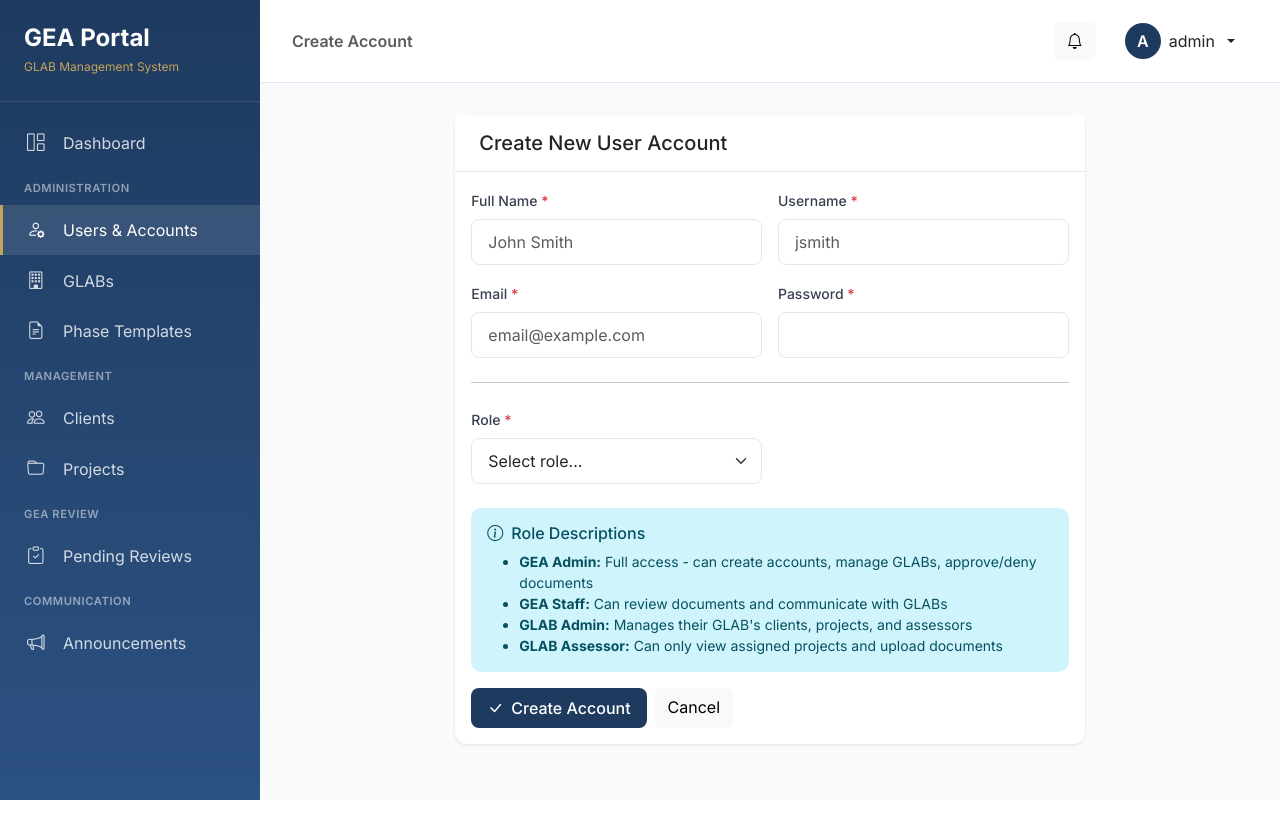
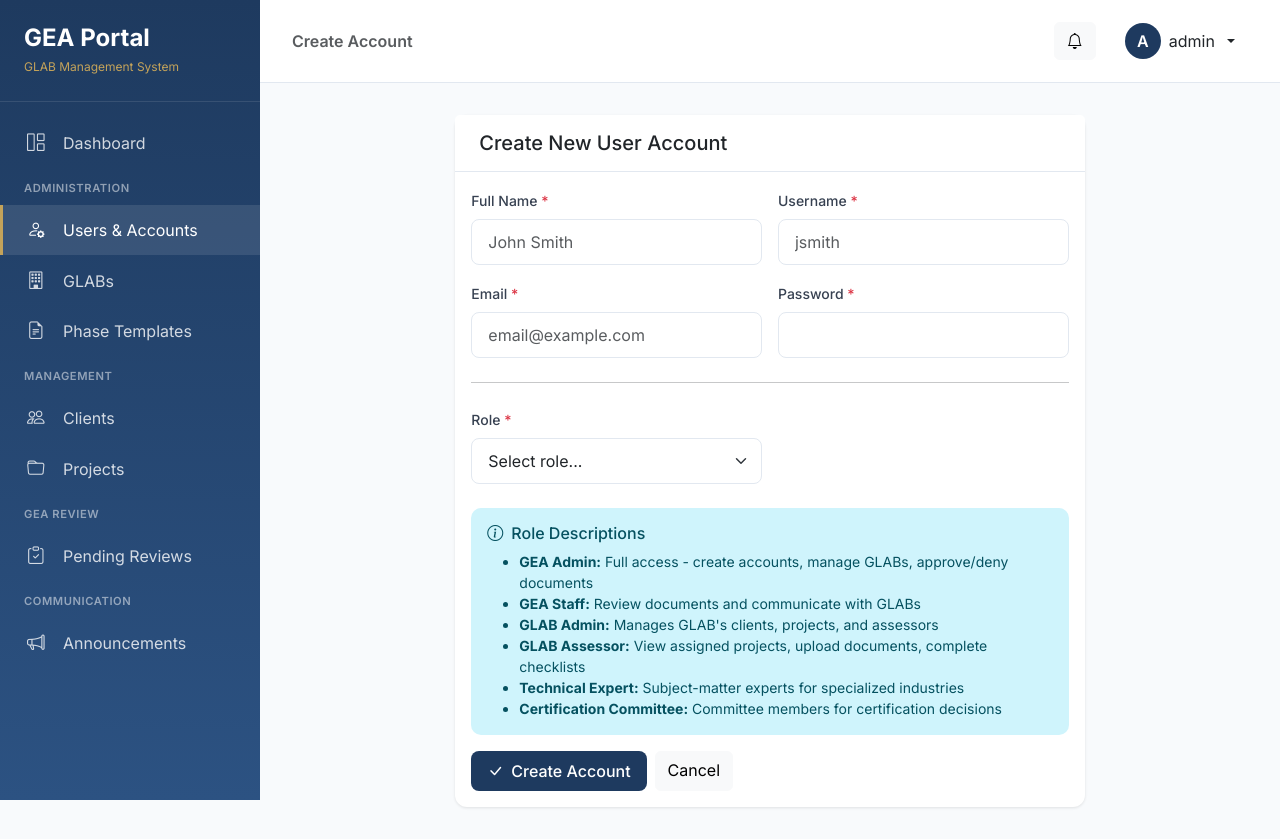
Before and after one commit to nebu-cpu/gea-glab-portal, a Flask app: page /users/create in a window 1280 px wide. Before the commit the page ends 800 px from the top, so only its background shows below. Run offline with Flask 3, Linux system fonts and the light colour scheme; a user stored in the database is signed in.

Commit message:
Add assessor ID/certification tracking, license type options, user role fields, complete workflow updates

```diff
--- a/app.py
+++ b/app.py
@@ -1156,6 +1156,29 @@ def create_user():
         )
         user.set_password(password)
 
+        # Handle assessor-specific fields
+        if role == 'glab_assessor':
+            assessor_id = request.form.get('assessor_id')
+            if assessor_id:
+                # Check uniqueness
+                if User.query.filter_by(assessor_id=assessor_id).first():
+                    flash('Assessor ID already exists.', 'error')
+                    return redirect(url_for('create_user'))
+                user.assessor_id = assessor_id
+
+            cert_date_str = request.form.get('certification_date')
+            if cert_date_str:
+                from datetime import datetime
+                user.certification_date = datetime.strptime(cert_date_str, '%Y-%m-%d').date()
+                # Calculate recertification due (3 years later)
+                user.recertification_due = user.certification_date.replace(year=user.certification_date.year + 3)
+
+            user.assessor_specializations = request.form.get('assessor_specializations')
+
+        # Handle technical expert fields
+        if role == 'technical_expert':
+            user.expert_domains = request.form.get('expert_domains')
+
         db.session.add(user)
         db.session.commit()
 
@@ -1204,8 +1227,24 @@ def create_glab():
             address=request.form.get('address'),
             contact_email=request.form.get('contact_email'),
             contact_phone=request.form.get('contact_phone'),
+            license_type=request.form.get('license_type', 'annual'),
             created_by=current_user.id
         )
+
+        # Handle license dates
+        license_start = request.form.get('license_start_date')
+        if license_start:
+            glab.license_start_date = datetime.strptime(license_start, '%Y-%m-%d').date()
+            # Calculate expiry based on license type
+            if glab.license_type == 'annual':
+                glab.license_expiry_date = glab.license_start_date.replace(year=glab.license_start_date.year + 1)
+            else:  # triennial
+                glab.license_expiry_date = glab.license_start_date.replace(year=glab.license_start_date.year + 3)
+
+        next_payment = request.form.get('next_payment_due')
+        if next_payment:
+            glab.next_payment_due = datetime.strptime(next_payment, '%Y-%m-%d').date()
+
         db.session.add(glab)
         db.session.commit()
 
--- a/templates/users/form.html
+++ b/templates/users/form.html
@@ -36,12 +36,14 @@
                     <div class="row g-3 mb-4">
                         <div class="col-md-6">
                             <label class="form-label">Role <span class="text-danger">*</span></label>
-                            <select name="role" id="roleSelect" class="form-select" required onchange="toggleGlabField()">
+                            <select name="role" id="roleSelect" class="form-select" required onchange="toggleRoleFields()">
                                 <option value="">Select role...</option>
                                 <option value="gea_admin">GEA Admin</option>
                                 <option value="gea_staff">GEA Staff</option>
                                 <option value="glab_admin">GLAB Admin</option>
                                 <option value="glab_assessor">GLAB Assessor</option>
+                                <option value="technical_expert">Technical Expert</option>
+                                <option value="cert_committee">Certification Committee</option>
                             </select>
                         </div>
                         <div class="col-md-6" id="glabField" style="display:none;">
@@ -55,13 +57,56 @@
                         </div>
                     </div>
 
+                    <!-- Assessor-specific fields -->
+                    <div id="assessorFields" style="display:none;">
+                        <h6 class="text-uppercase text-muted small fw-bold mb-3">Assessor Information</h6>
+                        <div class="row g-3 mb-4">
+                            <div class="col-md-4">
+                                <label class="form-label">Assessor ID</label>
+                                <input type="text" name="assessor_id" id="assessorId" class="form-control" placeholder="e.g., ASR-2024-001">
+                                <small class="text-muted">Unique ID for certificate</small>
+                            </div>
+                            <div class="col-md-4">
+                                <label class="form-label">Certification Date</label>
+                                <input type="date" name="certification_date" id="certDate" class="form-control">
+                                <small class="text-muted">Date of certification</small>
+                            </div>
+                            <div class="col-md-4">
+                                <label class="form-label">Recertification Due</label>
+                                <input type="date" name="recertification_due" id="recertDate" class="form-control" readonly>
+                                <small class="text-muted">Auto-calculated (3 years)</small>
+                            </div>
+                            <div class="col-12">
+                                <label class="form-label">Specializations</label>
+                                <input type="text" name="assessor_specializations" class="form-control" placeholder="e.g., Manufacturing, Healthcare, Finance">
+                                <small class="text-muted">Comma-separated list of domains</small>
+                            </div>
+                        </div>
+                        <hr class="my-4">
+                    </div>
+
+                    <!-- Technical Expert fields -->
+                    <div id="expertFields" style="display:none;">
+                        <h6 class="text-uppercase text-muted small fw-bold mb-3">Technical Expert Information</h6>
+                        <div class="row g-3 mb-4">
+                            <div class="col-12">
+                                <label class="form-label">Expertise Domains</label>
+                                <input type="text" name="expert_domains" class="form-control" placeholder="e.g., Aviation, Aerospace, Automotive">
+                                <small class="text-muted">Comma-separated list of expertise areas</small>
+                            </div>
+                        </div>
+                        <hr class="my-4">
+                    </div>
+
                     <div class="alert alert-info">
                         <h6><i class="bi bi-info-circle me-2"></i>Role Descriptions</h6>
                         <ul class="mb-0 small">
-                            <li><strong>GEA Admin:</strong> Full access - can create accounts, manage GLABs, approve/deny documents</li>
-                            <li><strong>GEA Staff:</strong> Can review documents and communicate with GLABs</li>
-                            <li><strong>GLAB Admin:</strong> Manages their GLAB's clients, projects, and assessors</li>
-                            <li><strong>GLAB Assessor:</strong> Can only view assigned projects and upload documents</li>
+                            <li><strong>GEA Admin:</strong> Full access - create accounts, manage GLABs, approve/deny documents</li>
+                            <li><strong>GEA Staff:</strong> Review documents and communicate with GLABs</li>
+                            <li><strong>GLAB Admin:</strong> Manages GLAB's clients, projects, and assessors</li>
+                            <li><strong>GLAB Assessor:</strong> View assigned projects, upload documents, complete checklists</li>
+                            <li><strong>Technical Expert:</strong> Subject-matter experts for specialized industries</li>
+                            <li><strong>Certification Committee:</strong> Committee members for certification decisions</li>
                         </ul>
                     </div>
 
@@ -80,11 +125,14 @@
 
 {% block extra_js %}
 <script>
-function toggleGlabField() {
+function toggleRoleFields() {
     const role = document.getElementById('roleSelect').value;
     const glabField = document.getElementById('glabField');
     const glabSelect = document.getElementById('glabSelect');
+    const assessorFields = document.getElementById('assessorFields');
+    const expertFields = document.getElementById('expertFields');
 
+    // GLAB field (for GLAB admin and assessor)
     if (role === 'glab_admin' || role === 'glab_assessor') {
         glabField.style.display = 'block';
         glabSelect.required = true;
@@ -93,6 +141,29 @@ function toggleGlabField() {
         glabSelect.required = false;
         glabSelect.value = '';
     }
+
+    // Assessor fields
+    if (role === 'glab_assessor') {
+        assessorFields.style.display = 'block';
+    } else {
+        assessorFields.style.display = 'none';
+    }
+
+    // Expert fields
+    if (role === 'technical_expert') {
+        expertFields.style.display = 'block';
+    } else {
+        expertFields.style.display = 'none';
+    }
 }
+
+// Auto-calculate recertification date (3 years from certification)
+document.getElementById('certDate').addEventListener('change', function() {
+    const certDate = new Date(this.value);
+    if (certDate) {
+        certDate.setFullYear(certDate.getFullYear() + 3);
+        document.getElementById('recertDate').value = certDate.toISOString().split('T')[0];
+    }
+});
 </script>
 {% endblock %}
```
Also changed, not shown: templates/glabs/form.html (+25 -0 lines).
